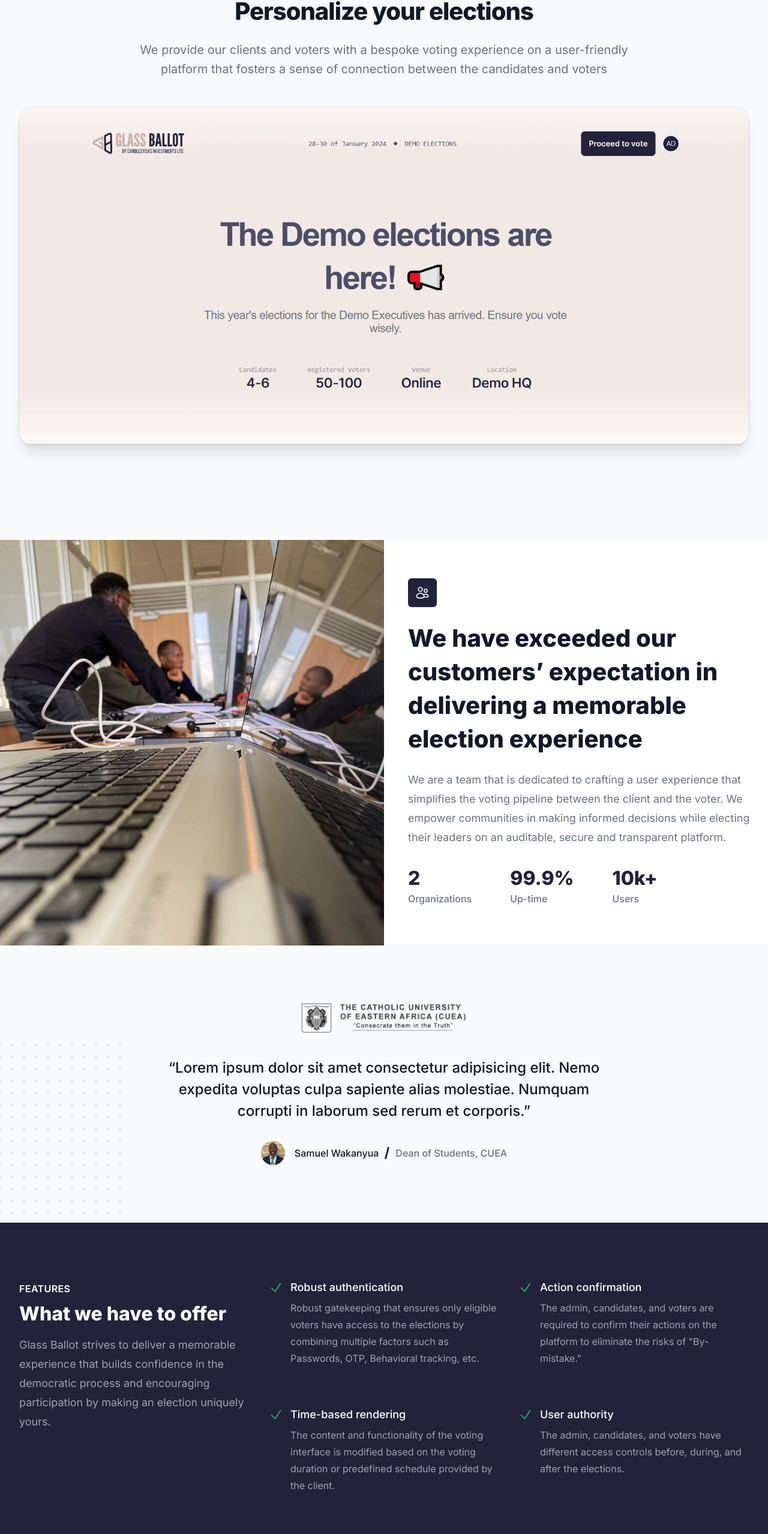
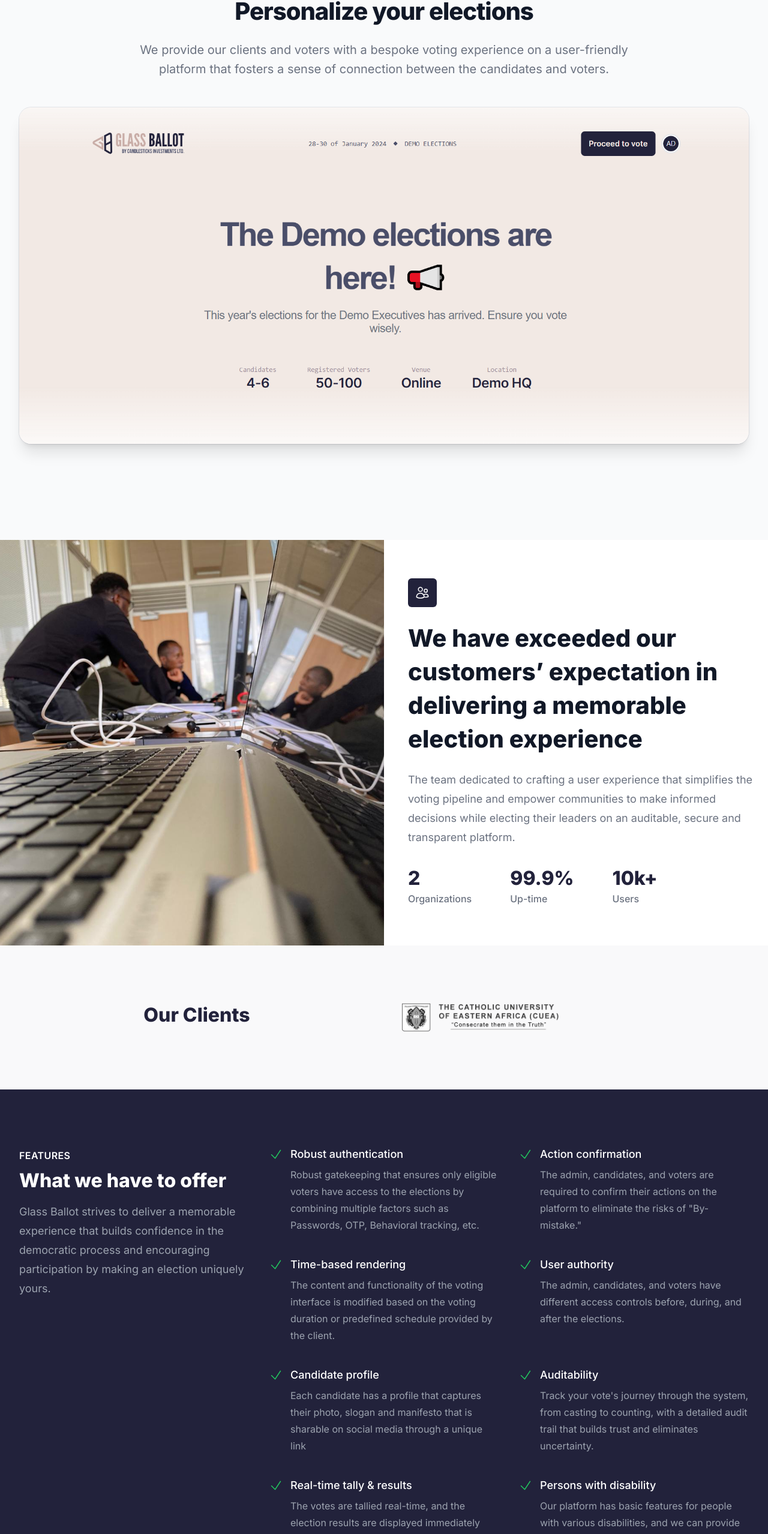
Before and after one commit to Candlesticks-Investments-Ltd/glassballot-landing, a Next.js app: page / in a window 1280 px wide. Shown: the part 1126-3683 px from the top of the page at 60% size. Built offline with nearby package versions, Linux system fonts and the light colour scheme.

Commit message:
chore: Update literature

```diff
--- /dev/null
+++ b/src/components/ClientLogos.jsx
@@ -0,0 +1,35 @@
+import imageCuea from '@/images/customers/cuea.png';
+import imageWakanyua from '@/images/customers/wakanyua.jpg';
+import Image from 'next/image';
+
+/* This example requires Tailwind CSS v2.0+ */
+export default function ClientLogos() {
+    return (
+      <div className="bg-gray-200 bg-opacity-25">
+        <div className="max-w-7xl mx-auto py-16 px-4 sm:py-24 sm:px-6 lg:px-8">
+          <div className="lg:grid lg:grid-cols-2 lg:gap-8">
+            <h2 className="max-w-md mx-auto text-3xl font-extrabold text-accent text-center lg:max-w-xl lg:text-left">
+              Our Clients
+            </h2>
+            <div className="flow-root self-center mt-8 lg:mt-0">
+              <div className="-mt-4 -ml-8 flex flex-wrap justify-between lg:-ml-4">
+                <div className="mt-4 ml-8 flex flex-grow flex-shrink-0 justify-center lg:flex-grow-0 lg:ml-4">
+                  <Image
+                    className="h-12 w-auto grayscale"
+                    src={imageCuea}
+                    alt="CUEA"
+                  />
+                </div>
+                {/* <div className="mt-4 ml-8 flex flex-grow flex-shrink-0 justify-center lg:flex-grow-0 lg:ml-4">
+                  <img className="h-12" src="https://tailwindui.com/img/logos/tuple-logo-indigo-900.svg" alt="Tuple" />
+                </div>
+                <div className="mt-4 ml-8 flex flex-grow flex-shrink-0 justify-center lg:flex-grow-0 lg:ml-4">
+                  <img className="h-12" src="https://tailwindui.com/img/logos/level-logo-indigo-900.svg" alt="Level" />
+                </div> */}
+              </div>
+            </div>
+          </div>
+        </div>
+      </div>
+    )
+  }
--- a/src/components/FeatureList.jsx
+++ b/src/components/FeatureList.jsx
@@ -9,14 +9,14 @@ const features = [
     { name: 'Time-based rendering', description: 'The content and functionality of the voting interface is modified based on the voting duration or predefined schedule provided by the client.' },
     {
         name: 'Candidate profile',
-        description: 'Each candidate has their own profile which will be visible during the campaign period and during the elections. Their profile will capture their photo, slogan, and manifesto that can be shared on social media pages.',
+        description: 'Each candidate has a profile that captures their photo, slogan and manifesto that is sharable on social media through a unique link',
     },
-    { name: 'Real-time tally & results', description: 'The candidates and voters are able to see the votes being tallied live, and the results are displayed immediately when the countdown stops.' },
-    { name: 'User-friendly platform', description: 'An easy-to-use platform with clear instructions and a guided layout that is easy to use on any device.' },
+    { name: 'Real-time tally & results', description: 'The votes are tallied real-time, and the election results are displayed immediately after the countdown stops' },
+    { name: 'User-friendly platform', description: 'Easy-to-use platform with clear instructions and a guided layout that is compatible with any device' },
     { name: 'Action confirmation', description: 'The admin, candidates, and voters are required to confirm their actions on the platform to eliminate the risks of "By-mistake."' },
     { name: 'User authority', description: 'The admin, candidates, and voters have different access controls before, during, and after the elections.' },
     { name: 'Auditability', description: 'Track your vote\'s journey through the system, from casting to counting, with a detailed audit trail that builds trust and eliminates uncertainty.' },
-    { name: 'Persons with disability', description: 'Our platform has basic features for people with various disabilities, and we can provide in-house support for people who do not have the capacity to cast their votes on their own devices.' },
+    { name: 'Persons with disability', description: 'Our platform has basic features for people with various disabilities, and we can provide in-house support for people who cannot cast their votes on their own devices.' },
 ];
 export default function FeatureList() {
     return (
--- a/src/components/Footer.jsx
+++ b/src/components/Footer.jsx
@@ -62,8 +62,8 @@ export function Footer() {
             </Link>
           </div>
           <p className="mt-6 text-sm text-slate-500 sm:mt-0 text-center lg:text-left">
-            Copyright &copy; {new Date().getFullYear()} GlassBallot. <br />Powered by
-            <Link href="https://candlesticksinvestments.com" className="text-accent font-bold"> Candlesticks Investments LTD.</Link>
+            Copyright &copy; {new Date().getFullYear()} GlassBallot <br />Powered by
+            <Link href="https://candlesticksinvestments.com" className="text-accent font-bold"> Candlesticks Investments LTD</Link>
           </p>
         </div>
       </Container>
--- a/src/components/Price.jsx
+++ b/src/components/Price.jsx
@@ -54,7 +54,7 @@ export default function Price() {
               <div className="py-8 px-6 text-center bg-gray-50 lg:flex-shrink-0 lg:flex lg:flex-col lg:justify-center lg:p-12">
                 <p className="text-lg leading-6 font-medium text-gray-900">Pay only for your voters</p>
                 <div className="mt-4 flex items-center justify-center text-5xl font-extrabold text-gray-900">
-                  <span>$0.15/voter</span>
+                  <span>$0.15/vote</span>
                   <span className="ml-3 text-xl font-medium text-gray-500">USD</span>
                 </div>
                 <p className="mt-4 text-sm">
--- a/src/components/PrimaryFeatures.jsx
+++ b/src/components/PrimaryFeatures.jsx
@@ -30,8 +30,7 @@ export function PrimaryFeatures() {
           Personalize your elections
         </p>
         <p className="mt-5 max-w-prose mx-auto text-xl text-gray-500">
-        We provide our clients and voters with a bespoke voting experience on a user-friendly platform that fosters a sense of connection between the candidates and voters
-        </p>
+        We provide our clients and voters with a bespoke voting experience on a user-friendly platform that fosters a sense of connection between the candidates and voters.        </p>
       </div>
       <div className="mt-12 mb-20 sm:mb-24 lg:mb-40">
         <Image
--- a/src/components/Stats.jsx
+++ b/src/components/Stats.jsx
@@ -23,8 +23,9 @@ export default function Stats() {
           <h2 className="mt-6 text-3xl font-extrabold text-gray-900 sm:text-4xl">
           We have exceeded our customers’ expectation in delivering a memorable election experience          </h2>
           <p className="mt-6 text-lg text-gray-500">
-          We are a team that is dedicated to crafting a user experience that simplifies the voting pipeline between the client and the voter. We empower communities in making informed decisions while electing their leaders on an auditable, secure and transparent platform.
-          </p>
+          The team dedicated to crafting a user experience that simplifies the voting pipeline and empower
+communities to make informed decisions while electing their leaders on an auditable, secure and
+transparent platform.          </p>
           <div className="mt-8 overflow-hidden">
             <dl className="-mx-8 -mt-8 flex flex-wrap">
               <div className="flex flex-col px-8 pt-8">
--- a/src/pages/index.jsx
+++ b/src/pages/index.jsx
@@ -7,6 +7,7 @@ import Stats from '@/components/Stats';
 import FeatureList from '@/components/FeatureList';
 import Price from '@/components/Price';
 import Recommendation from '@/components/Recommendation';
+import ClientLogos from '@/components/ClientLogos';
 
 export default function Home() {
   return (
@@ -23,7 +24,8 @@ export default function Home() {
         <Hero />
         <PrimaryFeatures />
         <Stats/>
-        <Recommendation/>
+        {/* <Recommendation/> */}
+        <ClientLogos />
         <FeatureList />
         <Price/>
       </main>
```
